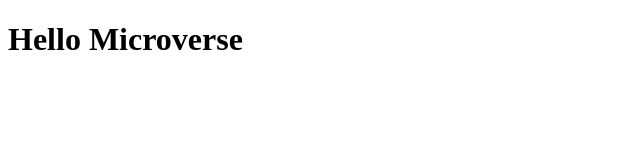
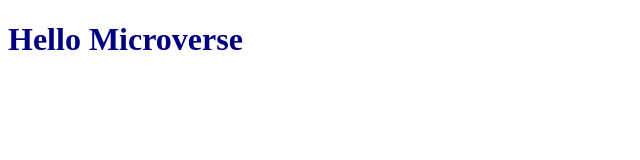
Before and after one commit to jossi30/Hello-Microverse, a plain HTML site: page index.html in a window 1280 px wide. Shown: the whole page, without its empty margins (0-640 px from the left). Drawn offline with Linux system fonts and the light colour scheme.

Commit message:
added a css file to style the header

```diff
--- a/index.html
+++ b/index.html
@@ -5,6 +5,7 @@
     <meta http-equiv="X-UA-Compatible" content="IE=edge">
     <meta name="viewport" content="width=device-width, initial-scale=1.0">
     <title>Hello Microverse</title>
+    <link rel="stylesheet" type="text/css" href="style.css">
 </head>
 <body>
     <h1>Hello Microverse</h1>
--- /dev/null
+++ b/style.css
@@ -0,0 +1,3 @@
+h1{
+    color: navy;
+}
```
